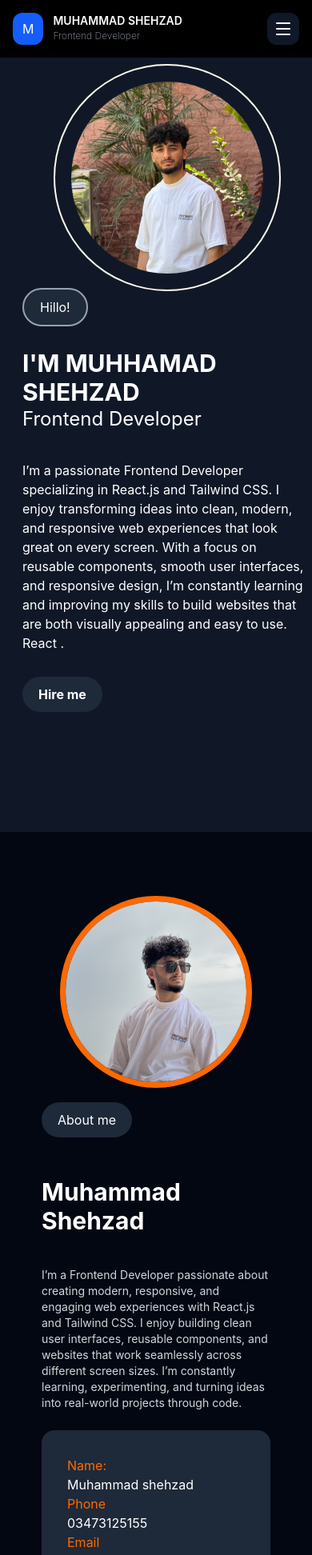
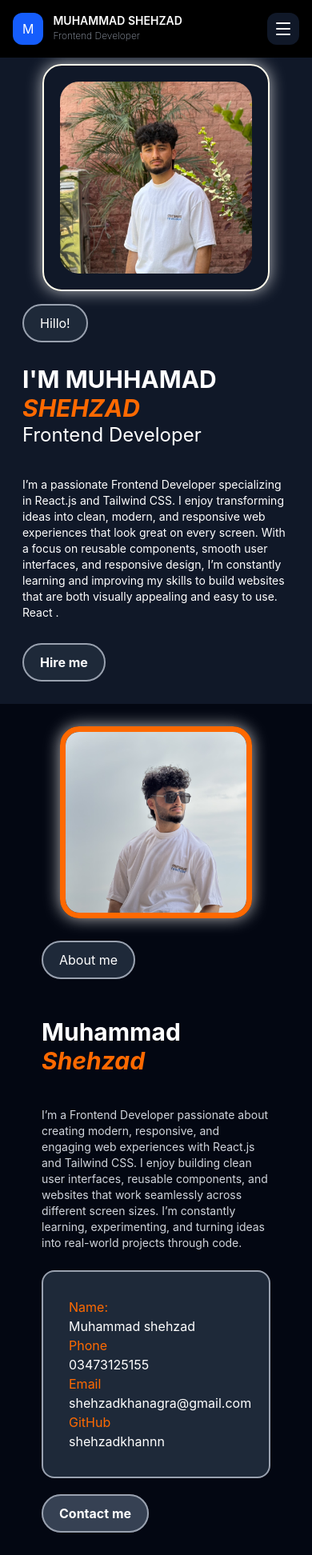
Before and after one commit to shehzadkhannn/portfolio, a React app: page / in a window 390 px wide. Shown: the top 1944 px of the page at 80% size. Built offline with nearby package versions, Linux system fonts and the light colour scheme; the HTML template or start-up script is replaced by a standard one.

Commit message:
fix some issues

```diff
--- a/src/component/animation/ZoomIn.jsx
+++ b/src/component/animation/ZoomIn.jsx
@@ -24,7 +24,7 @@ function ZoomIn({ children }) {
   return (
     <div
       ref={ref}
-      className={`transition-all duration-300 ease-out ${
+      className={`transition-all duration-600 ease-in-out ${
         show ? "opacity-100 scale-100" : "opacity-0 scale-75"
       }`}
     >
--- a/src/component/pages/About.jsx
+++ b/src/component/pages/About.jsx
@@ -2,19 +2,21 @@ import Shazy from "../../assets/shaz2.jpeg";
 import ZoomIn from "../animation/ZoomIn";
 const About = () => {
   return (
-    <div className="flex flex-col mb-40 lg:flex-row text-white p-13 justify-center items-center">
+    <div className="flex flex-col mb-10 md:mb-40 lg:flex-row text-white px-13 justify-center items-center">
       {" "}
       <img
-        className="  shrink-0 rounded-full object-cover h-60 w-60 md:h-100 md:w-100 lg:h-150 lg:w-150 m-7 border-7 border-orange-500"
+        className="  shrink-0 md:rounded-full rounded-3xl object-cover h-60 w-60 md:h-100 md:w-100 lg:h-150 lg:w-150 m-7 border-7 border-orange-500 shadow-[0_0_20px_rgba(255,255,255,0.7)]"
         src={Shazy}
         alt="profile pic"
       />
-      <div>
-        <h1 className="bg-gray-800 px-5 py-3 rounded-3xl inline">About me</h1>
+      <div className="mt-3">
+        <h1 className="bg-gray-800 px-5 py-3 rounded-3xl inline border-2 border-gray-400">
+          About me
+        </h1>
 
         <ZoomIn>
           <h1 className="font-bold lg:text-5xl md:text-4xl mt-15 text-3xl">
-            Muhammad Shehzad
+            Muhammad <em className="text-orange-500">Shehzad</em>
           </h1>
         </ZoomIn>
         <ZoomIn>
@@ -29,7 +31,7 @@ const About = () => {
           </p>
         </ZoomIn>
         {/* this is card for nmbr name etc */}
-        <div className="grid grid-cols-1 md:grid-cols-2 w-full bg-gray-800 items-center p-8 mt-6 rounded-2xl gap-15">
+        <div className="grid grid-cols-1 md:grid-cols-2 w-full bg-gray-800 items-center p-8 mt-6 rounded-2xl gap-15 border-2 border-gray-400 ">
           <ZoomIn>
             {" "}
             <div>
@@ -69,9 +71,9 @@ const About = () => {
         </div>
         <ZoomIn>
           {" "}
-          <div className="mt-8 origin-center hover:scale-110 transition-transform duration-500    w-fit">
+          <div className="mt-8 origin-center hover:scale-110 transition-transform duration-500    w-fit ">
             <a
-              className="px-5 py-3  rounded-3xl bg-gray-700  hover:bg-orange-500 font-bold  "
+              className="px-5 py-3  rounded-3xl bg-gray-700  hover:bg-orange-500 font-bold border-2 border-gray-400 "
               href="#contact"
             >
               Contact me
--- a/src/component/pages/Home.jsx
+++ b/src/component/pages/Home.jsx
@@ -2,9 +2,9 @@ import Profile from "../../assets/shazy.jpeg";
 import ZoomIn from "../animation/ZoomIn";
 const Home = () => {
   return (
-    <div className="text-white mb-40 flex flex-col-reverse ml-7 justify-center items-center lg:flex-row ">
-      <div>
-        <p className="bg-gray-800 px-5 py-3 rounded-4xl inline border-2 border-gray-400 ">
+    <div className="text-white mb-10 md:mb-40 flex flex-col-reverse px-7 justify-center items-center lg:flex-row ">
+      <div className="mt-5 md:mt-1">
+        <p className="bg-gray-800 px-5 py-3 rounded-4xl inline border-2 border-gray-400  ">
           Hillo!
         </p>
 
@@ -13,7 +13,7 @@ const Home = () => {
           <ZoomIn>
             <div className="flex md:flex-col">
               <h1 className="lg:text-7xl font-bold md:text-5xl text-3xl">
-                I'M MUHHAMAD SHEHZAD{" "}
+                I'M MUHHAMAD <em className="text-orange-500"> SHEHZAD</em>{" "}
               </h1>
             </div>
           </ZoomIn>
@@ -23,7 +23,7 @@ const Home = () => {
             </h2>
           </ZoomIn>
           <ZoomIn>
-            <p className="mt-9">
+            <p className="mt-9 text-sm md:text-base">
               I’m a passionate Frontend Developer specializing in React.js and
               Tailwind CSS. I enjoy transforming ideas into clean, modern, and
               responsive web experiences that look great on every screen. With a
@@ -35,21 +35,21 @@ const Home = () => {
           </ZoomIn>
         </div>
         <ZoomIn>
-          <div className="mt-10 w-fit hover:scale-110 transition-transform duration-500">
+          <div className="mt-10 w-fit hover:scale-110 transition-transform duration-500 ">
             <a
               href="#contact"
-              className="px-5 py-3 rounded-3xl bg-gray-800  hover:bg-orange-500 font-bold  "
+              className="px-5 py-3 rounded-3xl bg-gray-800  hover:bg-orange-500 font-bold  border-2 border-gray-400"
             >
               Hire me
             </a>
           </div>
         </ZoomIn>
       </div>
-      <div className="p-5 lg:p-10 m-2 border-2 rounded-full border-amber-50 shrink-0 ">
+      <div className="p-5 lg:p-10 m-2 border-2 md:rounded-full rounded-3xl border-amber-50 shrink-0 shadow-[0_0_20px_rgba(255,255,255,0.7)] ">
         <ZoomIn>
           {" "}
           <img
-            className="  shrink-0 rounded-full object-cover h-60 w-60 md:h-100 md:w-100 lg:h-150 lg:w-150"
+            className="  shrink-0 md:rounded-full rounded-3xl object-cover h-60 w-60 md:h-100 md:w-100 lg:h-150 lg:w-150"
             src={Profile}
             alt="profile pic"
           />
--- a/src/component/pages/Projects.jsx
+++ b/src/component/pages/Projects.jsx
@@ -43,18 +43,18 @@ const Projects = () => {
     },
   ];
   return (
-    <div className="flex flex-col items-center justify-center mt-20 mb-20">
+    <div className="flex flex-col items-center justify-center md:mt-20 md:mb-20 mb-10 mt-10">
       <h1 className=" lg:text-5xl md:text-4xl text-3xl font-bold">
         Look at my <em className="text-orange-500"> Portfolio </em>
       </h1>
-      <p className="lg:px-50 md:px-20 px-10 py-7 md:text-lg text-sm text-gray-300">
+      <p className="lg:px-50 md:px-20 px-5 py-7 md:text-lg text-sm text-gray-300">
         I’m a Front-End Developer focused on creating responsive and interactive
         websites using React.js, JavaScript, HTML, CSS, and Tailwind CSS. This
         portfolio is designed to showcase my real-world projects, demonstrate my
         problem-solving and frontend development skills, and help potential
         clients and employers understand what I can build.
       </p>
-      <div className="grid md:grid-cols-2 grid-cols-1 gap-10 p-10  ">
+      <div className="grid md:grid-cols-2 grid-cols-1 gap-10 p-5  ">
         {Proj.map((proj) => (
           <div
             key={proj.projName}
--- a/src/component/pages/Skills.jsx
+++ b/src/component/pages/Skills.jsx
@@ -37,8 +37,8 @@ const Skills = () => {
     },
   ];
   return (
-    <div className="flex flex-col justify-center items-center mb-40 w-full">
-      <div className="flex flex-col items-center justify-center mt-25 gap-10">
+    <div className="flex flex-col justify-center items-center mb-10 md:mb-40 w-full">
+      <div className="flex flex-col items-center justify-center md:mt-25 mt-8 gap-10">
         <h1 className="font-bold text-5xl">
           My Work <em className="text-orange-500"> Skills </em>
         </h1>
```
Also changed, not shown: 4 other files (tests, documents, lock files or other folders).
